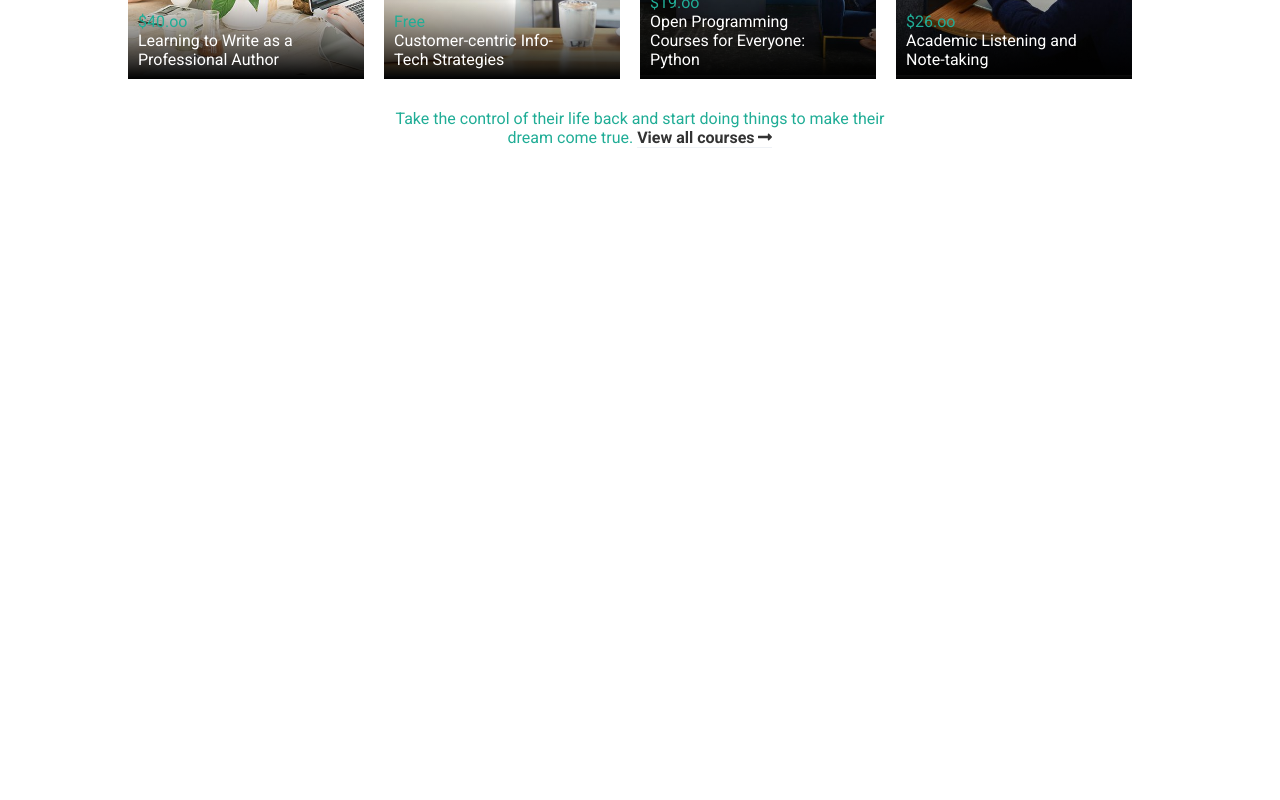
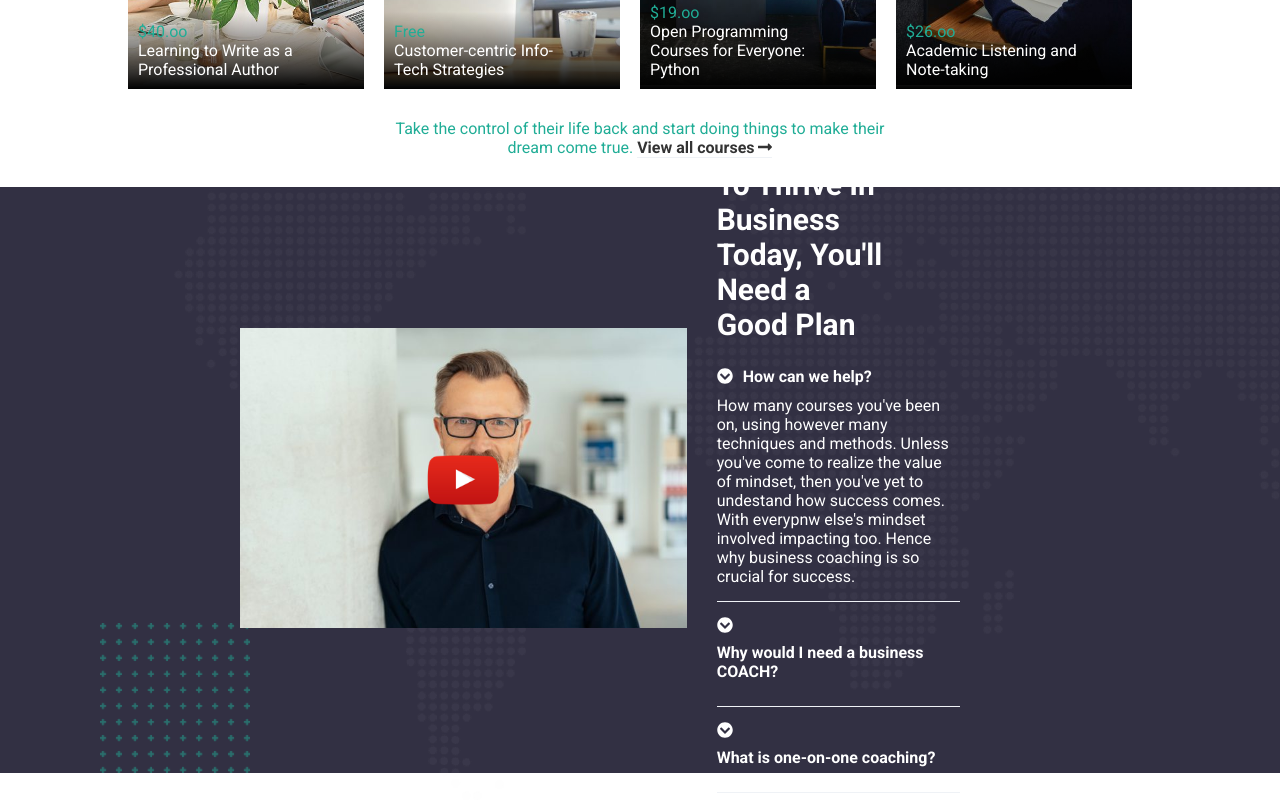
Before and after one commit to MarcoPorcaro1987/proj-html-vuejs, a Vue app: page / in a window 1280 px wide. Shown: the part 2219-3019 px from the top of the page. Before the commit the page ends 2396 px from the top, so only its background shows below. Built offline with nearby package versions, Linux system fonts and the light colour scheme.

Commit message:
Add section FAQ

```diff
--- a/src/assets/style/common.scss
+++ b/src/assets/style/common.scss
@@ -47,4 +47,5 @@ h1, h2, h3, h4, h5{
     border-radius: .3125rem;
     font-size: .75rem;
     font-weight: bold;
+    cursor: pointer;
 }
--- a/src/components/Courses.vue
+++ b/src/components/Courses.vue
@@ -134,6 +134,7 @@ h2 {
         width: 100%;
       }
       .service-text-cont {
+        height: 11.25rem;
         background-color: white;
         line-height: 2;
         padding: 0.625rem 1.25rem;
--- /dev/null
+++ b/src/components/FAQ.vue
@@ -0,0 +1,129 @@
+<template>
+  <section class="faq">
+    <img
+      class="transparent-square"
+      src="../assets/img/maxcoach-shape-07-150x150.png"
+      alt="Bg transparent square"
+    />
+    <img
+      class="transparent-map"
+      src="../assets/img/background-map-dots-top-right-transparent.png"
+      alt="Bg transparent map"
+    />
+    <div class="faq-cont">
+      <div class="video-faq">
+        <img
+          class="video-img-bg"
+          src="../assets/img/home-business-video-poster-670x450.jpg"
+          alt="video img bg"
+        />
+        <img
+          class="youtube-play-img"
+          src="../assets/img/icon-youtube-play.png"
+          alt="youtube play img"
+        />
+      </div>
+      <div class="question-faq">
+        <h2>
+          To Thrive In Business <br />
+          Today, You'll Need a <br />
+          Good Plan
+        </h2>
+        <div class="questions" v-for="(question, index) in faq" :key="index">
+          <i class="fas fa-chevron-circle-down"></i>
+          <h4>{{ question.question }}</h4>
+          <p>{{question.answer}}</p>
+        </div>
+      </div>
+    </div>
+  </section>
+</template>
+
+<script>
+export default {
+  name: "FAQ",
+  data() {
+    return {
+      faq: [
+        {
+          question: "How can we help?",
+          answer:
+            "How many courses you've been on, using however many techniques and methods. Unless you've come to realize the value of mindset, then you've yet to undestand how success comes. With everypnw else's mindset involved impacting too. Hence why business coaching is so crucial for success.",
+        },
+        {
+          question: "Why would I need a business COACH?",
+          answer: "",
+        },
+        {
+          question: "What is one-on-one coaching?",
+          answer: "",
+        },
+      ],
+    };
+  },
+};
+
+</script>
+
+<style lang="scss" scoped>
+@import "../assets/style/variables.scss";
+.faq {
+  background-color: #323043;
+  position: relative;
+  padding: 3.125rem 15rem;
+  height: 36.625rem;
+  .transparent-map {
+    position: absolute;
+    top: 0;
+    right: 0;
+  }
+  .transparent-square {
+    position: absolute;
+    left: 6.25rem;
+    bottom: 0;
+  }
+  .faq-cont {
+    margin: 0;
+    display: flex;
+    height: 100%;
+    align-items: center;
+    width: 90%;
+    gap: 1.875rem;
+    .video-faq {
+      position: relative;
+      .video-img-bg {
+        height: 18.75rem;
+        object-position: center;
+      }
+      .youtube-play-img {
+        position: absolute;
+        height: 3.125rem;
+        top: 50%;
+        left: 50%;
+        transform: translate(-50%, -50%);
+      }
+    }
+    .question-faq {
+      h2 {
+        color: white;
+        font-size: 1.875rem;
+      }
+      .questions {
+          display: flex;
+          flex-wrap: wrap;
+          color: white;
+          border-bottom: 0.0625rem solid $secondaryColor;
+          padding: .9375rem 0;
+          align-items: center;
+          .fa-chevron-circle-down{
+              margin-right: .625rem;
+          }
+          h4{
+              margin: .625rem 0;
+              color: white;
+          }
+      }
+    }
+  }
+}
+</style>
--- a/src/components/Main.vue
+++ b/src/components/Main.vue
@@ -3,6 +3,7 @@
     <Hero />
     <Mission />
     <Courses />
+    <FAQ />
   </main>
 </template>
 
@@ -10,6 +11,7 @@
 import Hero from "./Hero.vue";
 import Mission from "./Mission.vue";
 import Courses from "./Courses.vue";
+import FAQ from "./FAQ.vue";
 
 export default {
   name: "Main",
@@ -18,6 +20,7 @@ export default {
     Hero,
     Mission,
     Courses,
+    FAQ,
   },
 };
 </script>
```
